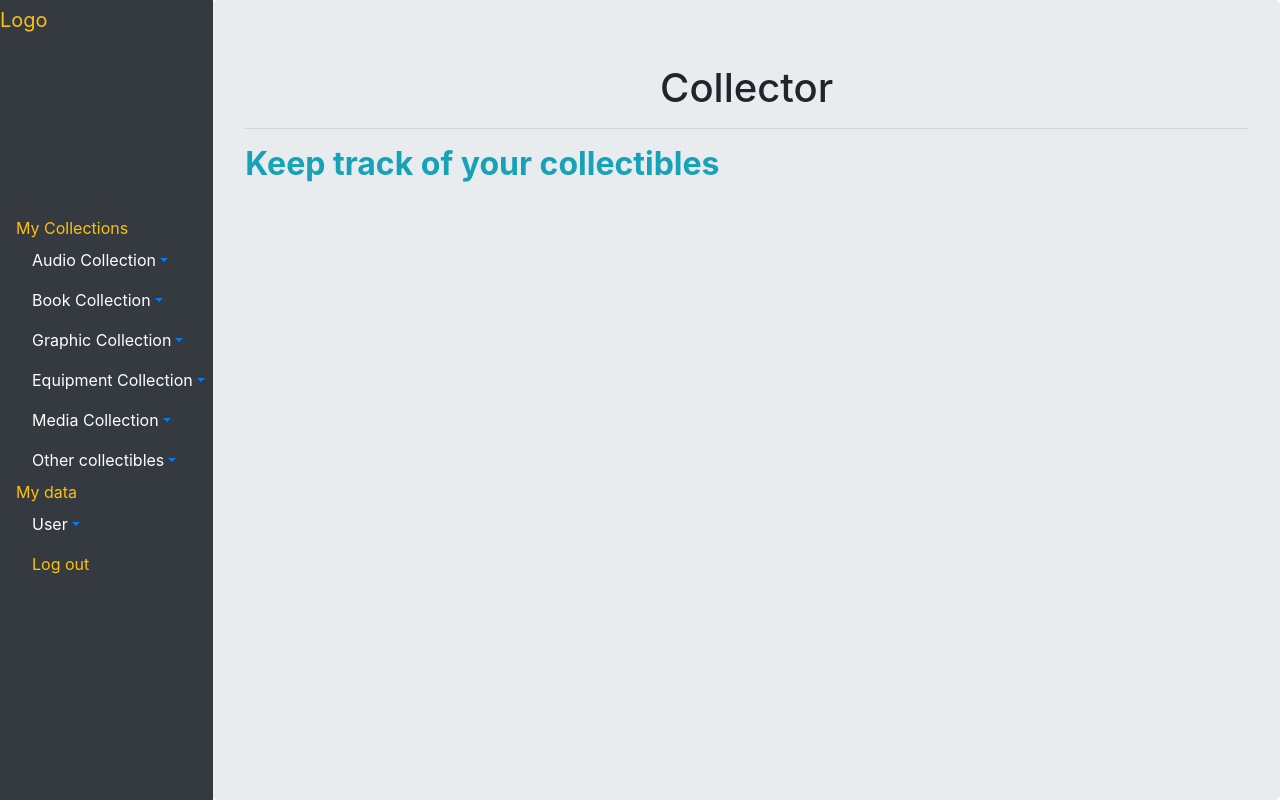
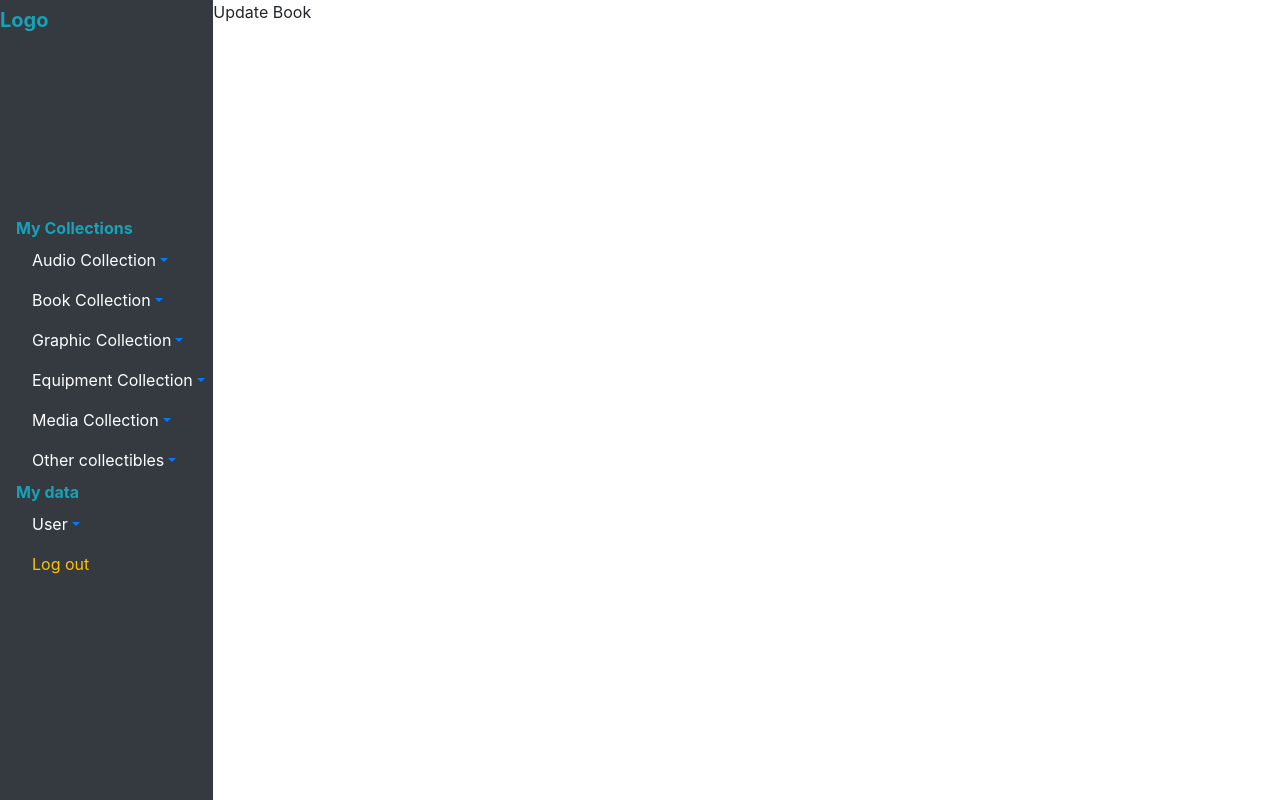
Before and after one commit to zakzc/collector_front, a React (Create React App) app: page /bookUpdate in a window 1280 px wide. Built offline with nearby package versions, Linux system fonts and the light colour scheme.

Commit message:
Initial route implementation

```diff
--- a/package.json
+++ b/package.json
@@ -11,6 +11,7 @@
     "react": "^17.0.2",
     "react-bootstrap": "^1.6.0",
     "react-dom": "^17.0.2",
+    "react-router-dom": "^5.2.0",
     "react-scripts": "4.0.3",
     "web-vitals": "^1.1.2"
   },
--- a/src/App.js
+++ b/src/App.js
@@ -5,7 +5,7 @@ import Row from "react-bootstrap/Row";
 import Col from "react-bootstrap/Col";
 /// comps
 import DashBar from "./app/components/navBar";
-import Body from "./app/components/body";
+import Contents from "./app/components/contents";
 
 const App = () => {
   return (
@@ -29,7 +29,7 @@ const App = () => {
           lg={10}
           xl={10}
         >
-          <Body />
+          <Contents />
         </Col>
       </Row>
     </Container>
--- a/src/app/components/body.js
+++ /dev/null
@@ -1,16 +0,0 @@
-import React from "react";
-import Jumbotron from "../../../node_modules/react-bootstrap/Jumbotron";
-
-const Body = () => {
-  return (
-    <Jumbotron className="h-100 mt-0 mb-0">
-      <div>
-        <h1 className="header">Collector</h1>
-        <hr />
-        <h2 className="infoText">Keep track of your collectibles</h2>
-      </div>
-    </Jumbotron>
-  );
-};
-
-export default Body;
--- /dev/null
+++ b/src/app/components/books/bookAdd.js
@@ -0,0 +1,6 @@
+import React from "react";
+
+const BookAdd = () => {
+  return <p>Book Add</p>;
+};
+export default BookAdd;
--- /dev/null
+++ b/src/app/components/books/bookDelete.js
@@ -0,0 +1,6 @@
+import React from "react";
+
+const BookDelete = () => {
+  return <p>Book Delete</p>;
+};
+export default BookDelete;
--- /dev/null
+++ b/src/app/components/books/bookOverview.js
@@ -0,0 +1,6 @@
+import React from "react";
+
+const BookOverview = () => {
+  return <p>Book Overview</p>;
+};
+export default BookOverview;
--- /dev/null
+++ b/src/app/components/books/bookUpdate.js
@@ -0,0 +1,6 @@
+import React from "react";
+
+const BookUpdate = () => {
+  return <p>Update Book</p>;
+};
+export default BookUpdate;
--- /dev/null
+++ b/src/app/components/contents.js
@@ -0,0 +1,33 @@
+import React from "react";
+import {
+  BrowserRouter as Router,
+  Switch,
+  Route,
+  Redirect,
+} from "react-router-dom";
+// comps
+import Login from "./credentials/login";
+import BookAdd from "./books/bookAdd";
+import BookDelete from "./books/bookDelete";
+import BookOverview from "./books/bookOverview";
+import BookUpdate from "./books/bookUpdate";
+
+const Body = () => {
+  return (
+    <Router>
+      <Switch>
+        <Route exact path="/login" render={(props) => <Login />} />
+        <Route exact path="/bookAdd" render={(props) => <BookAdd />} />
+        <Route exact path="/bookDelete" render={(props) => <BookDelete />} />
+        <Route
+          exact
+          path="/bookOverview"
+          render={(props) => <BookOverview />}
+        />
+        <Route exact path="/bookUpdate" render={(props) => <BookUpdate />} />
+      </Switch>
+    </Router>
+  );
+};
+
+export default Body;
--- /dev/null
+++ b/src/app/components/credentials/login.js
@@ -0,0 +1,17 @@
+import React from "react";
+import Jumbotron from "react-bootstrap/Jumbotron";
+
+const Login = () => {
+  return (
+    <>
+      <Jumbotron className="h-100 mt-0 mb-0">
+        <div>
+          <h1 className="header">Collector</h1>
+          <hr />
+          <h2 className="infoText">Keep track of your collectibles</h2>
+        </div>
+      </Jumbotron>
+    </>
+  );
+};
+export default Login;
--- a/src/app/components/navBar.js
+++ b/src/app/components/navBar.js
@@ -8,10 +8,10 @@ const DashBar = () => {
     <Navbar fluid="*" bg="dark" expand="sm" className="h-100 mt-0 mb-0">
       <div>
         <NavbarBrand href="#" className="fixed-top">
-          <div className="text-warning">Logo</div>
+          <div className="infoText">Logo</div>
         </NavbarBrand>
         <ul className="nav flex-column">
-          <h7 className="text-warning">My Collections</h7>
+          <h7 className="infoText">My Collections</h7>
           <NavDropdown
             title={<span className="text-white">Audio Collection</span>}
             id="navbarScrollingDropdown"
@@ -28,13 +28,13 @@ const DashBar = () => {
             title={<span className="text-white">Book Collection</span>}
             id="navbarScrollingDropdown"
           >
-            <NavDropdown.Item href="#action5">
+            <NavDropdown.Item href="/bookOverview">
               Check Collection
             </NavDropdown.Item>
             <NavDropdown.Divider />
-            <NavDropdown.Item href="#action3">Add</NavDropdown.Item>
-            <NavDropdown.Item href="#action4">Update</NavDropdown.Item>
-            <NavDropdown.Item href="#action4">Delete</NavDropdown.Item>
+            <NavDropdown.Item href="/bookAdd">Add</NavDropdown.Item>
+            <NavDropdown.Item href="/bookUpdate">Update</NavDropdown.Item>
+            <NavDropdown.Item href="/bookDelete">Delete</NavDropdown.Item>
           </NavDropdown>
           <NavDropdown
             title={<span className="text-white">Graphic Collection</span>}
@@ -84,7 +84,7 @@ const DashBar = () => {
             <NavDropdown.Item href="#action4">Update</NavDropdown.Item>
             <NavDropdown.Item href="#action4">Delete</NavDropdown.Item>
           </NavDropdown>
-          <h7 className="text-warning">My data</h7>
+          <h7 className="infoText">My data</h7>
           <NavDropdown
             title={<span className="text-white">User</span>}
             id="navbarScrollingDropdown"
```
Also changed, not shown: 1 other file (tests, documents, lock files or other folders).
